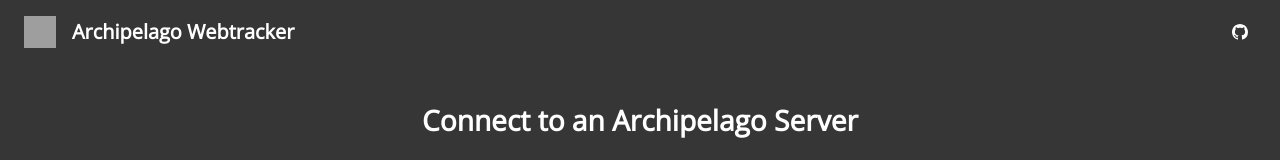
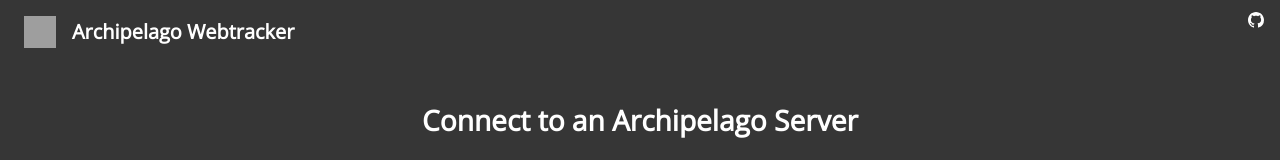
Before and after one commit to 1ezzy/ap-webtracker, a SvelteKit app: page / in a window 1280 px wide. Shown: the top 160 px of the page. Built offline with nearby package versions, Linux system fonts and the light colour scheme; grey boxes are pictures that could not be loaded.

Commit message:
better positioning for GitHub link

```diff
--- a/src/routes/+layout.svelte
+++ b/src/routes/+layout.svelte
@@ -29,14 +29,17 @@
 </Modals>
 
 <div class="grid h-screen w-full grid-rows-[min-content_1fr] bg-surface text-white">
-	<header
-		class="flex h-fit w-full flex-row items-center justify-between px-6 py-4 2xl:px-12 2xl:py-8"
-	>
-		<div class="flex w-fit flex-row items-center justify-center gap-4">
+	<header class="start flex h-fit w-full flex-row justify-between">
+		<div
+			class={[
+				'flex w-fit flex-row items-center justify-center gap-4',
+				'px-6 py-4 2xl:px-12 2xl:py-8'
+			]}
+		>
 			<img class="aspect-square h-8 w-fit" src={logo} alt="Archipelago Logo" />
 			<h1 class="text-fluid-lg">Archipelago Webtracker</h1>
 		</div>
-		<div class="flex w-fit flex-row items-center justify-center gap-4">
+		<div class={['flex w-fit flex-row items-start justify-center gap-4', 'p-2 2xl:p-4']}>
 			<Tooltip
 				href="https://github.com/1ezzy"
 				anchorName="github-link"
```
